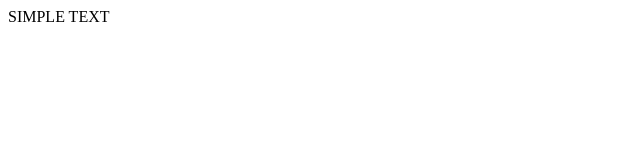
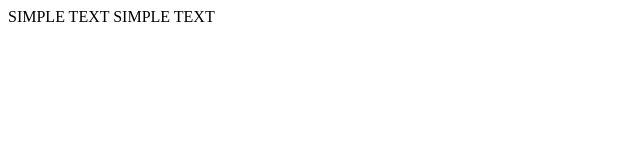
Before and after one commit to MarinaParkhomenko/devops_project, a plain HTML site: page index.html in a window 1280 px wide. Shown: the whole page, without its empty margins (0-640 px from the left). Drawn offline with Linux system fonts and the light colour scheme.

Commit message:
Update index.html

```diff
--- a/index.html
+++ b/index.html
@@ -5,6 +5,6 @@
 </head>
 <body>
 	<p2>SIMPLE TEXT</p2>
-
+<p2>SIMPLE TEXT</p2>
 </body>
 </html>
```
